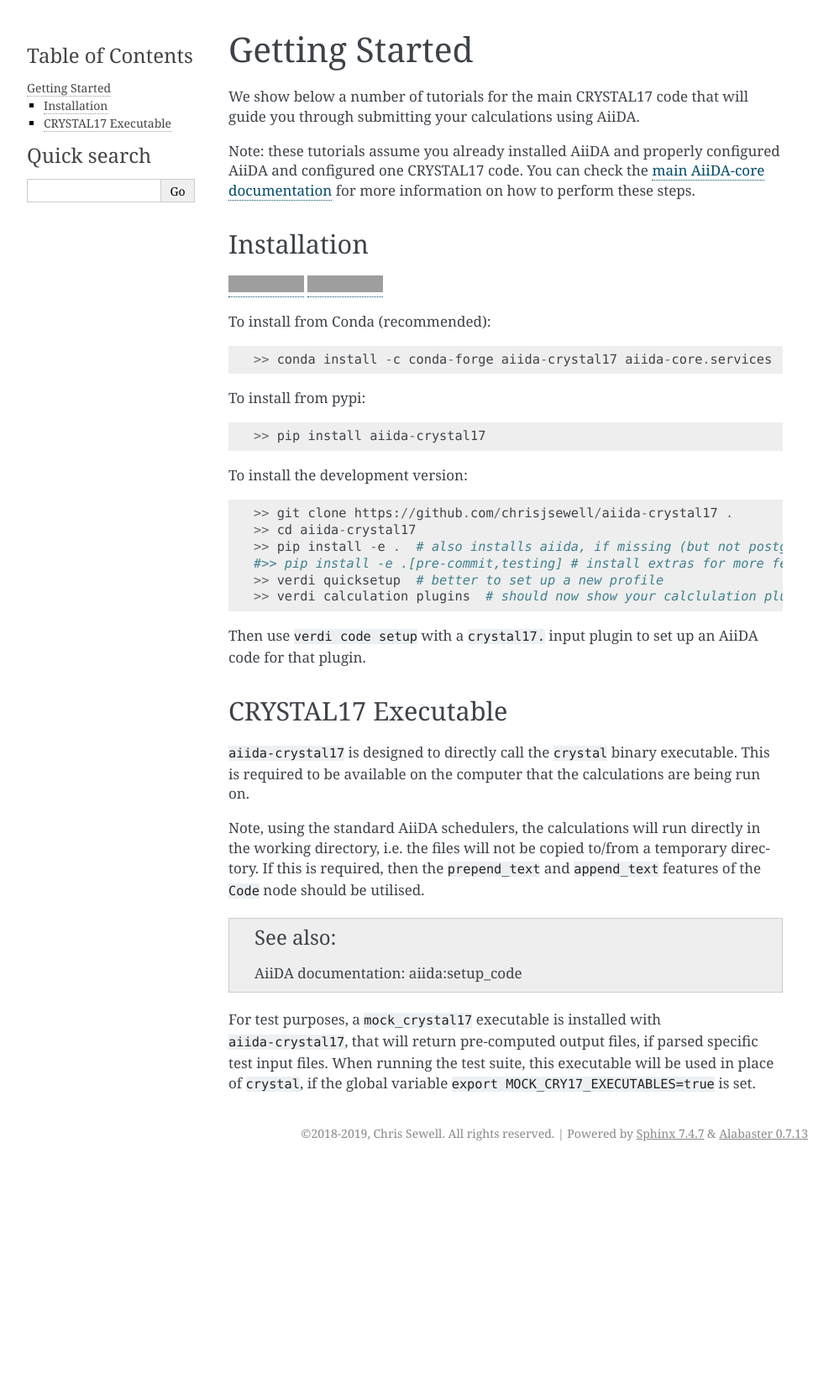
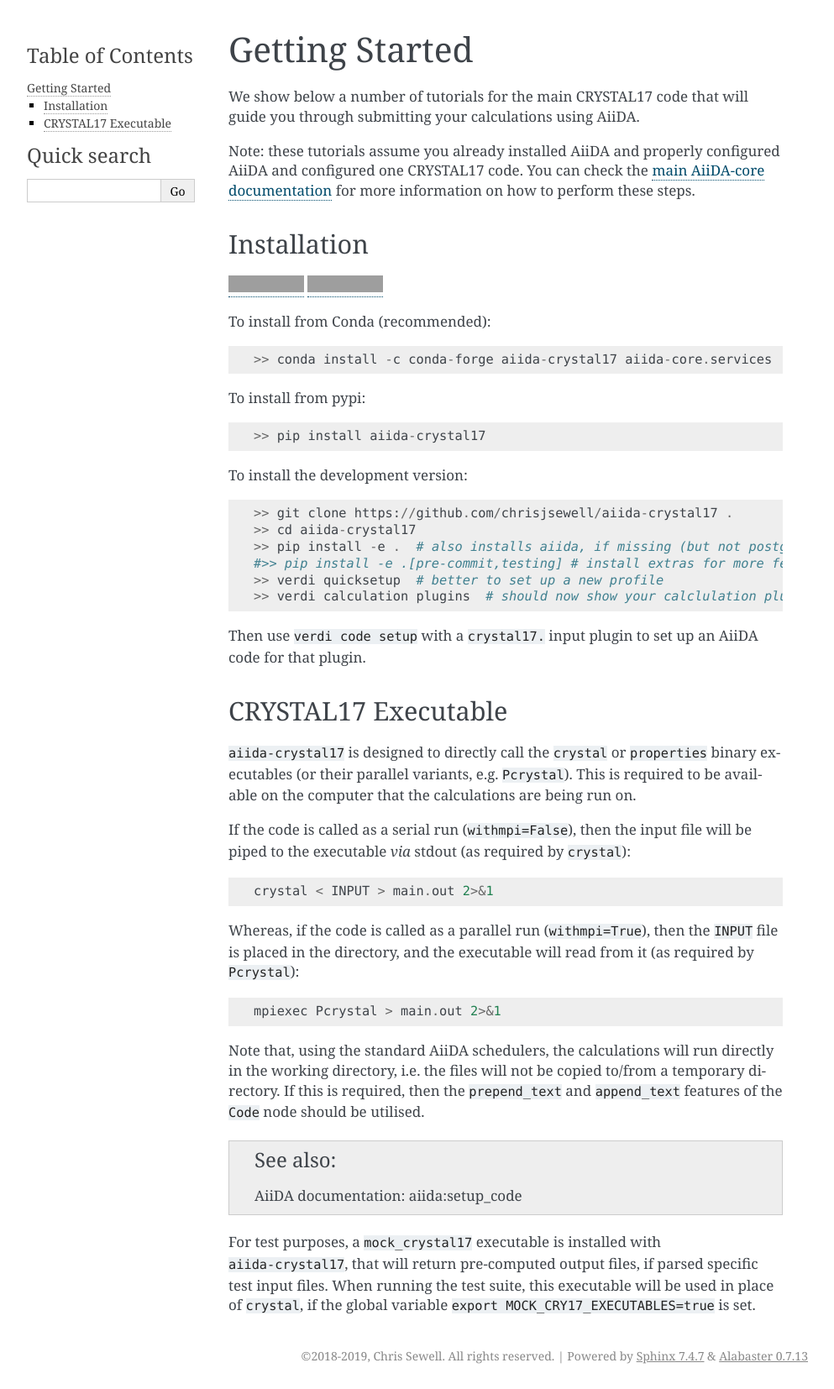
Before and after one commit to aiidaplugins/aiida-crystal17, a Sphinx documentation site: the page built from docs/source/user_guide/get_started.rst, in a window 1280 px wide. Shown: the whole page at 84% size, without its empty margins (148-1141 px from the left). Built offline with Sphinx 7.4.7, drawn with Linux system fonts in a browser that asks for light colours; pages that are not in the unit, such as notebooks, are missing from menus; before the commit the page ends 1389 px from its top, so only the background shows below that; grey boxes are pictures that could not be loaded.

Commit message:
add description of how computation runs for serial and parallel modes

```diff
--- a/docs/source/user_guide/get_started.rst
+++ b/docs/source/user_guide/get_started.rst
@@ -40,11 +40,24 @@
 ++++++++++++++++++++
 
 ``aiida-crystal17`` is designed to directly call
-the ``crystal`` binary executable.
+the ``crystal`` or ``properties`` binary executables
+(or their parallel variants, e.g. ``Pcrystal``).
 This is required to be available on the computer
 that the calculations are being run on.
 
-Note, using the standard AiiDA schedulers,
+If the code is called as a serial run (``withmpi=False``),
+then the input file will be piped to the executable *via* stdout
+(as required by ``crystal``)::
+
+    crystal < INPUT > main.out 2>&1
+
+Whereas, if the code is called as a parallel run (``withmpi=True``),
+then the ``INPUT`` file is placed in the directory,
+and the executable will read from it (as required by ``Pcrystal``)::
+
+    mpiexec Pcrystal > main.out 2>&1
+
+Note that, using the standard AiiDA schedulers,
 the calculations will run directly in the working directory,
 i.e. the files will not be copied to/from a temporary directory.
 If this is required, then the ``prepend_text`` and ``append_text``
```
